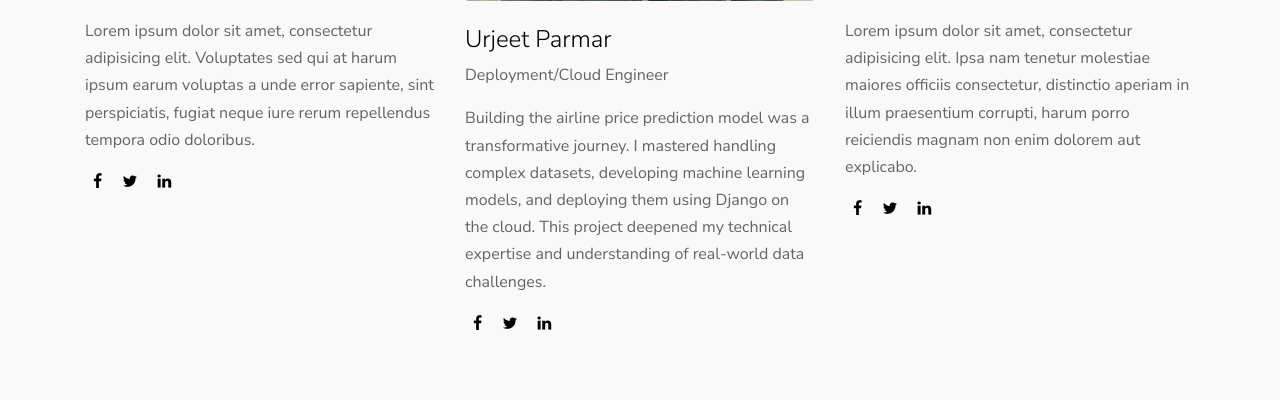
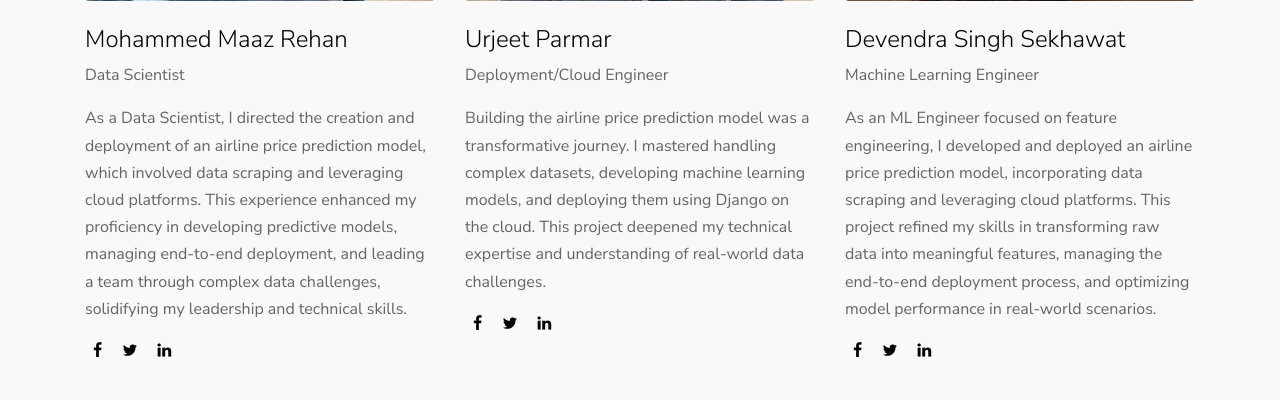
Before and after one commit to ubparmar/Airline_Fare_Prediction, a Django app: page /about/ in a window 1280 px wide. Shown: the part 1832-2232 px from the top of the page. Run offline with Django 5.2, Linux system fonts and the light colour scheme; data comes from the database, SQL or seed files in the repository; parts of the project's set-up code (start-up, migrations or seed data) failed here and were passed over; some libraries are stand-ins or nearby versions; some web fonts are replaced.

Commit message:
New changes

```diff
--- a/Pricepredictiormain/templates/Pricepredictiormain/about.html
+++ b/Pricepredictiormain/templates/Pricepredictiormain/about.html
@@ -133,13 +133,13 @@
           <div class="col-md-6 col-lg-4 mb-5 mb-lg-5">
             <div class="team-member">
 
-              <img src="{% static 'mainapp/images/unknown.jpg' %}" alt="Image" class="img-fluid rounded mb-4">
+              <img src="{% static 'mainapp/images/MAAZ.jpg' %}" alt="Image" class="img-fluid rounded mb-4">
 
               <div class="text">
 
                 <h2 class="mb-2 font-weight-light text-black h4">Mohammed Maaz Rehan</h2>
                 <span class="d-block mb-3 text-white-opacity-05">Data Scientist</span>
-                <p>Lorem ipsum dolor sit amet, consectetur adipisicing elit. Voluptates sed qui at harum ipsum earum voluptas a unde error sapiente, sint perspiciatis, fugiat neque iure rerum repellendus tempora odio doloribus.</p>
+                <p>As a Data Scientist, I directed the creation and deployment of an airline price prediction model, which involved data scraping and leveraging cloud platforms. This experience enhanced my proficiency in developing predictive models, managing end-to-end deployment, and leading a team through complex data challenges, solidifying my leadership and technical skills.</p>
                 <p>
                   <a href="#" class="text-black p-2"><span class="icon-facebook"></span></a>
                   <a href="#" class="text-black p-2"><span class="icon-twitter"></span></a>
@@ -179,7 +179,7 @@
 
                 <h2 class="mb-2 font-weight-light text-black h4">Devendra Singh Sekhawat</h2>
                 <span class="d-block mb-3 text-white-opacity-05">Machine Learning Engineer</span>
-                <p>Lorem ipsum dolor sit amet, consectetur adipisicing elit. Ipsa nam tenetur molestiae maiores officiis consectetur, distinctio aperiam in illum praesentium corrupti, harum porro reiciendis magnam non enim dolorem aut explicabo.</p>
+                <p>As an ML Engineer focused on feature engineering, I developed and deployed an airline price prediction model, incorporating data scraping and leveraging cloud platforms. This project refined my skills in transforming raw data into meaningful features, managing the end-to-end deployment process, and optimizing model performance in real-world scenarios.</p>
                 <p>
                   <a href="#" class="text-black p-2"><span class="icon-facebook"></span></a>
                   <a href="#" class="text-black p-2"><span class="icon-twitter"></span></a>
@@ -236,9 +236,9 @@
 
               <div class="text">
 
-                <h2 class="mb-2 font-weight-light text-black h4">Gaurav Rawat</h2>
-                <span class="d-block mb-3 text-white-opacity-05">Cloud Engineer</span>
-                <p>As a Data Visualization Architect, I led the development of an airline price prediction model, leveraging Django for deployment and cloud integration. This project sharpened my skills in transforming complex data into actionable insights and navigating the entire deployment lifecycle, enhancing both my technical and strategic expertise.</p>
+                <h2 class="mb-2 font-weight-light text-black h4">Swetha Tanikonda</h2>
+                <span class="d-block mb-3 text-white-opacity-05">Data Scientist</span>
+                <p>Lorem ipsum dolor sit amet, consectetur adipisicing elit. Ipsa nam tenetur molestiae maiores officiis consectetur, distinctio aperiam in illum praesentium corrupti, harum porro reiciendis magnam non enim dolorem aut explicabo.</p>
                 <p>
                   <a href="#" class="text-black p-2"><span class="icon-facebook"></span></a>
                   <a href="#" class="text-black p-2"><span class="icon-twitter"></span></a>
@@ -256,9 +256,9 @@
 
               <div class="text">
 
-                <h2 class="mb-2 font-weight-light text-black h4">Swetha Tanikonda</h2>
-                <span class="d-block mb-3 text-white-opacity-05">Data Scientist</span>
-                <p>Lorem ipsum dolor sit amet, consectetur adipisicing elit. Ipsa nam tenetur molestiae maiores officiis consectetur, distinctio aperiam in illum praesentium corrupti, harum porro reiciendis magnam non enim dolorem aut explicabo.</p>
+                <h2 class="mb-2 font-weight-light text-black h4">Gaurav Rawat</h2>
+                <span class="d-block mb-3 text-white-opacity-05">Cloud Engineer</span>
+                <p>As a Data Visualization Architect, I led the development of an airline price prediction model, leveraging Django for deployment and cloud integration. This project sharpened my skills in transforming complex data into actionable insights and navigating the entire deployment lifecycle, enhancing both my technical and strategic expertise.</p>
                 <p>
                   <a href="#" class="text-black p-2"><span class="icon-facebook"></span></a>
                   <a href="#" class="text-black p-2"><span class="icon-twitter"></span></a>
@@ -269,6 +269,7 @@
             </div>
 
           </div>
+
           <div class="col-md-6 col-lg-4 mb-5 mb-lg-5">
             <div class="team-member">
 
```
Also changed, not shown: static/mainapp/images/MAAZ.jpg (added), static/mainapp/images/Unknown.jpg (added), static/mainapp/images/dev.jpg (added), static/mainapp/images/tirth.jpg (added).
